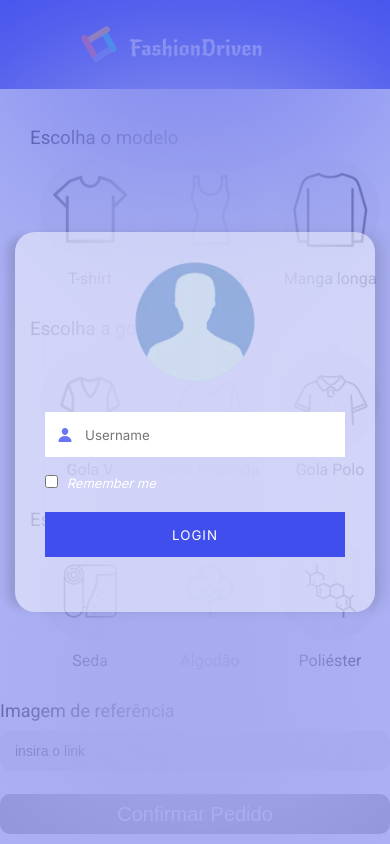
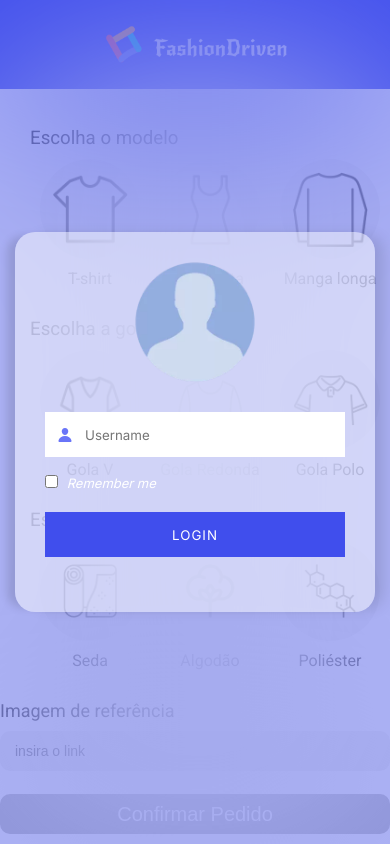
Before and after one commit to patrick-ddeus/fashion-driven, a plain HTML site: page index.html in a window 390 px wide. Shown: the top 844 px of the page. Drawn offline with nearby package versions, Linux system fonts and the light colour scheme; no server answers.

Commit message:
Reposiciona header

```diff
--- a/assets/css/style.css
+++ b/assets/css/style.css
@@ -375,4 +375,12 @@ body.overflow{
         margin:auto;
      }
 
+     .container-page #header{
+        justify-content: center;
+     }
+
+     .container-page .header-logo{
+        margin-left:50px;
+     }
+
 }
```
